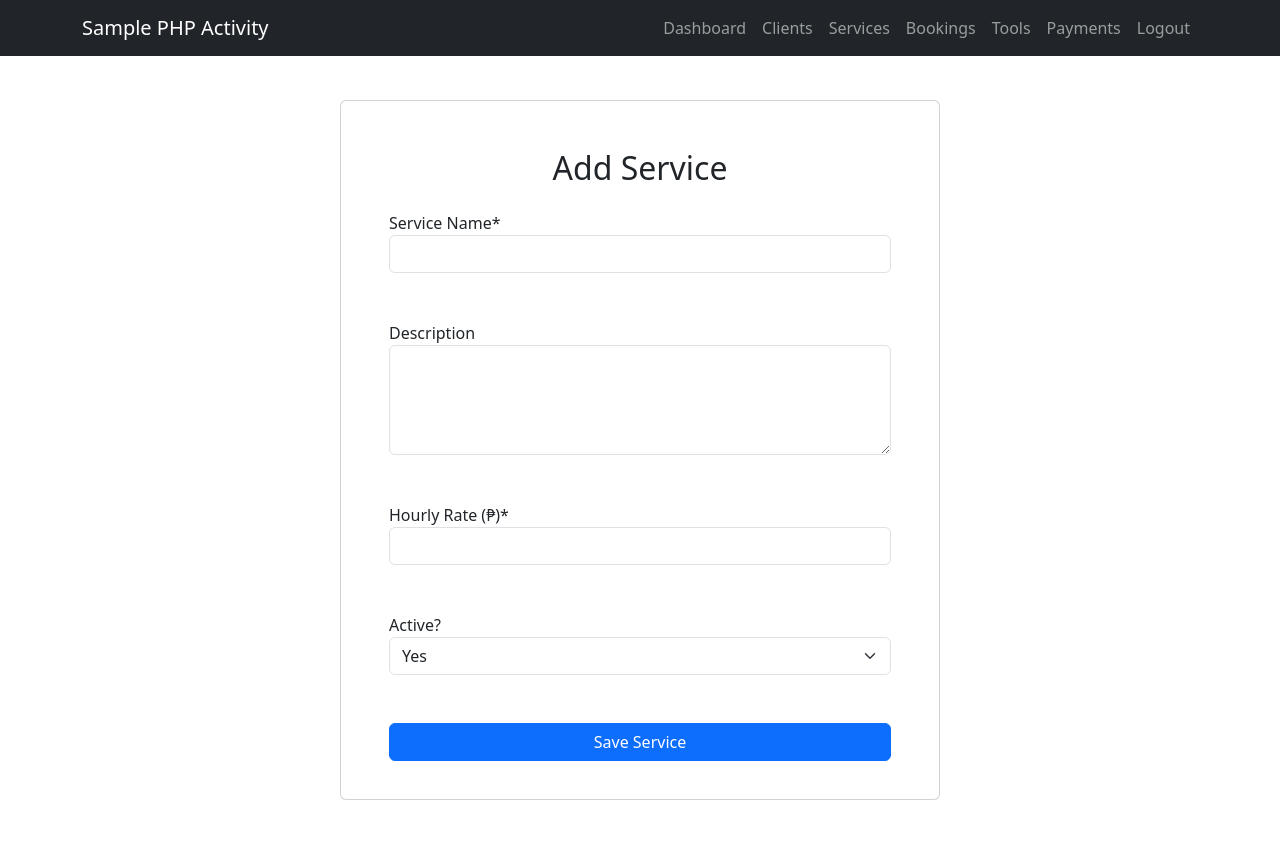
After one commit to dluntayao557030/lab1-assessment-beginner, a PHP site: page /pages/services_add.php in a window 1280 px wide. The commit adds this page. Run offline with PHP 8.4, Linux system fonts and the light colour scheme.

Commit message:
Login Management Added and Services Page Updated

```diff
--- a/nav.php
+++ b/nav.php
@@ -16,6 +16,7 @@
                 <li class="nav-item"> <a class = "nav-link" href="/assessment_beginner/pages/bookings_list.php">Bookings</a></li>
                 <li class="nav-item"> <a class = "nav-link" href="/assessment_beginner/pages/tools_list_assign.php">Tools</a></li>
                 <li class="nav-item"> <a class = "nav-link" href="/assessment_beginner/pages/payments_list.php">Payments</a></li>
+                <li class="nav-item"> <a class = "nav-link" href="/assessment_beginner/logout.php">Logout</a></li>
             </ul>
         </div>
     </div>
--- a/pages/bookings_list.php
+++ b/pages/bookings_list.php
@@ -40,7 +40,7 @@ $result = mysqli_query($conn, $sql);
         </tr>
     <?php } ?>
     </table>
-    <div class="text-center pt-4">
+    <div class="text-end pt-4">
         <button class="btn btn-primary" onclick="window.location.href='bookings_create.php'">Create Booking</button>
     </div>
 </div>
--- a/pages/clients_list.php
+++ b/pages/clients_list.php
@@ -30,7 +30,7 @@ $result = mysqli_query($conn, "SELECT * FROM clients ORDER BY client_id DESC");
         </tr>
     <?php } ?>
     </table>
-    <div class="text-center pt-4">
+    <div class="text-end pt-4">
         <button class="btn btn-primary" onclick="window.location.href='clients_add.php'">Add Client</button>
     </div>
 </div>
--- /dev/null
+++ b/pages/services_add.php
@@ -0,0 +1,63 @@
+<?php
+include "../db.php";
+
+$message = "";
+
+if (isset($_POST['save'])) {
+  $service_name = $_POST['service_name'];
+  $description = $_POST['description'];
+  $hourly_rate = $_POST['hourly_rate'];
+  $is_active = $_POST['is_active'];
+
+  // simple validation
+  if ($service_name == "" || $hourly_rate == "") {
+    $message = "Service name and hourly rate are required!";
+  } else if (!is_numeric($hourly_rate) || $hourly_rate <= 0) {
+    $message = "Hourly rate must be a number greater than 0.";
+  } else {
+    $sql = "INSERT INTO services (service_name, description, hourly_rate, is_active)
+            VALUES ('$service_name', '$description', '$hourly_rate', '$is_active')";
+    mysqli_query($conn, $sql);
+
+    header("Location: services_list.php");
+    exit;
+  }
+}
+?>
+<!doctype html>
+<html>
+<head><meta charset="utf-8"><title>Add Service</title>
+<meta name="viewport" content="width=device-width, initial-scale=1.0">
+  <link href="https://cdn.jsdelivr.net/npm/bootstrap@5.3.8/dist/css/bootstrap.min.css" rel="stylesheet" integrity="sha384-sRIl4kxILFvY47J16cr9ZwB07vP4J8+LH7qKQnuqkuIAvNWLzeN8tE5YBujZqJLB" crossorigin="anonymous">
+</head>
+<script src="https://cdn.jsdelivr.net/npm/bootstrap@5.3.8/dist/js/bootstrap.bundle.min.js" integrity="sha384-FKyoEForCGlyvwx9Hj09JcYn3nv7wiPVlz7YYwJrWVcXK/BmnVDxM+D2scQbITxI" crossorigin="anonymous"></script>
+<body>
+<?php include "../nav.php"; ?>
+
+<div class="container p-5 mb-5 card" style="max-width: 600px; margin-top: 100px; max-height: 700px;">
+    <h2 class="text-center">Add Service</h2>
+    <p class="text-danger text-center"><?php echo $message; ?></p>
+
+    <form method="post">
+    <div>
+        <label>Service Name*</label><br>
+        <input type="text" name="service_name" class="form-control"><br><br>
+
+        <label>Description</label><br>
+        <textarea name="description" rows="4" cols="40" class="form-control"></textarea><br><br>
+
+        <label>Hourly Rate (₱)*</label><br>
+        <input type="text" name="hourly_rate" class="form-control"><br><br>
+
+        <label>Active?</label><br>
+        <select name="is_active" class="form-select">
+            <option value="1">Yes</option>
+            <option value="0">No</option>
+        </select><br><br>
+
+        <button type="submit" name="save" class="btn btn-primary" style="width: 100%;">Save Service</button>
+    </div>
+    </form>
+</div>
+</body>
+</html>
```
Also changed, not shown: index.php (+10 -1 lines), login.php (added, +61 -0 lines), logout.php (added, +8 -0 lines), pages/services_list.php (+60 -6 lines).
